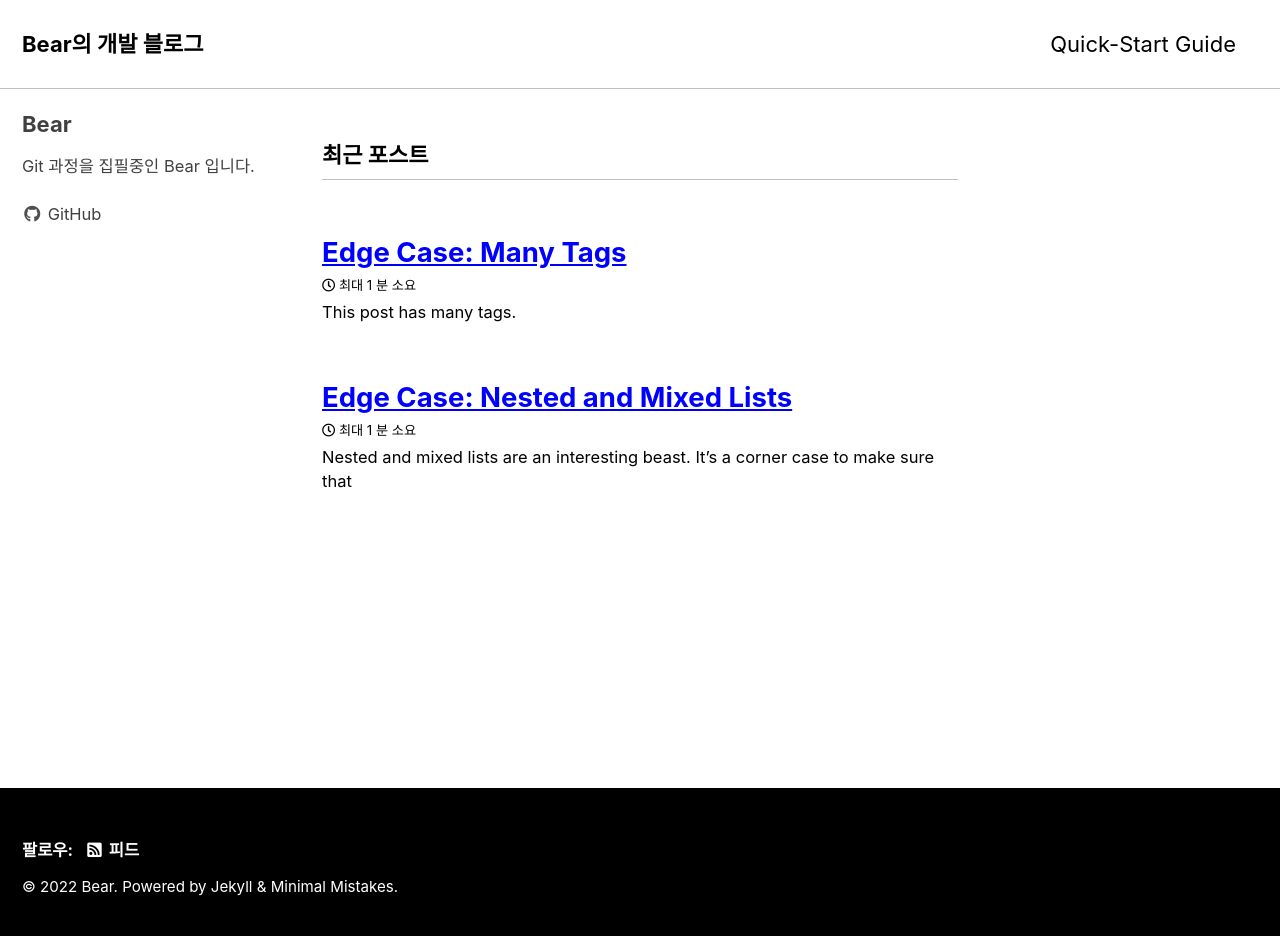
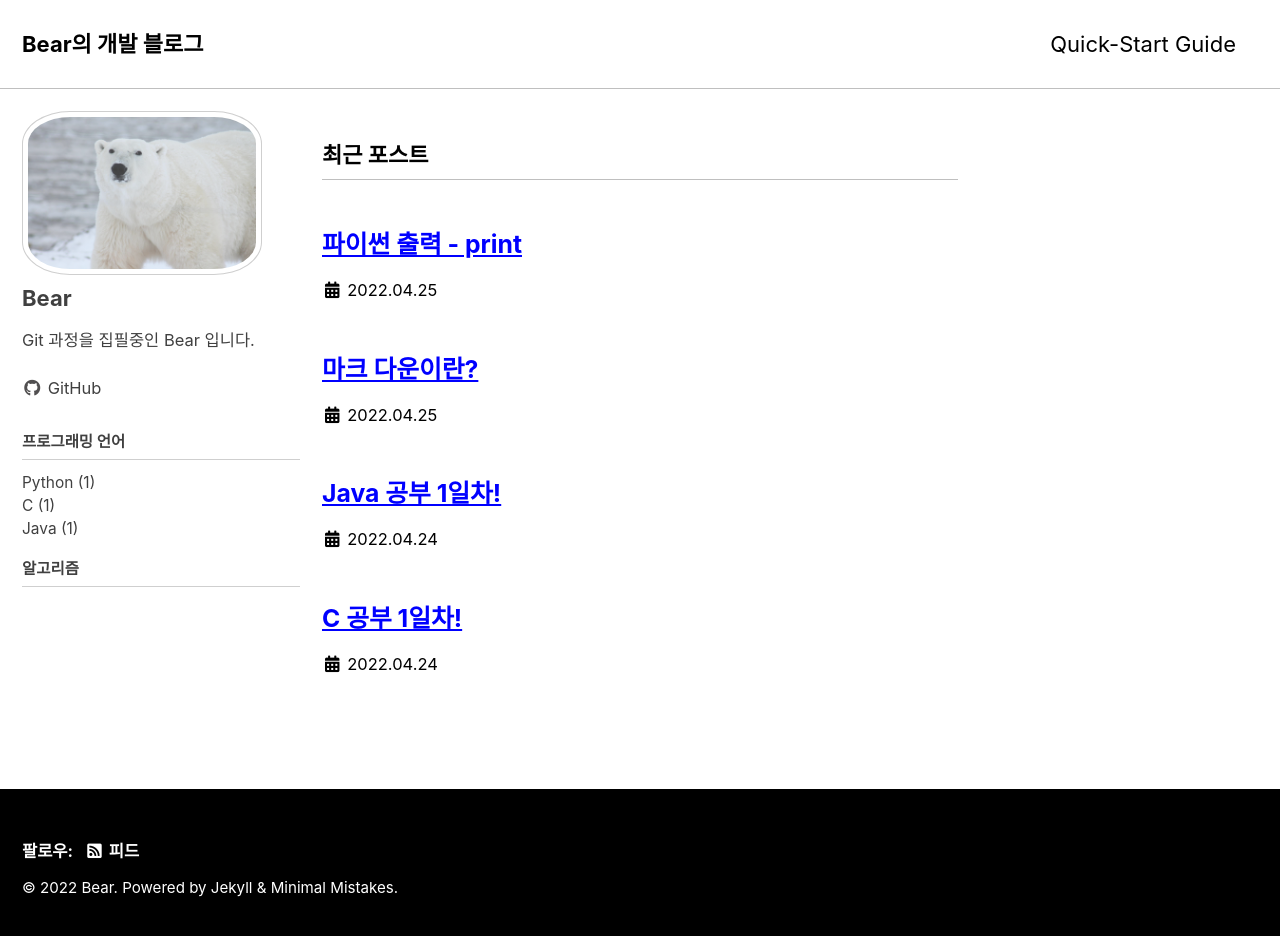
Before and after one commit to BearBear2322/BearBear2322.github.io, a Jekyll site: the page built from index.html, in a window 1280 px wide and 943 px high. Shown: the top 936 px of the window. Built offline with Jekyll 4.4.1, drawn with Linux system fonts in a browser that asks for light colours; cached includes are drawn as plain includes; the list of posts is cut into pages by our own code.

Commit message:
Git 과정에서 Blog 완성

```diff
--- a/_config.yml
+++ b/_config.yml
@@ -102,6 +102,7 @@ analytics:
 # Site Author
 author:
   name: "Bear"
+  avatar: "/assets/images/bear.jpg"
   bio: "Git 과정을 집필중인 Bear 입니다."
   links:
     - label: "GitHub"
--- a/_includes/archive-single.html
+++ b/_includes/archive-single.html
@@ -1,30 +1,19 @@
-{% if post.header.teaser %}
-  {% capture teaser %}{{ post.header.teaser }}{% endcapture %}
-{% else %}
-  {% assign teaser = site.teaser %}
-{% endif %}
-
-{% if post.id %}
-  {% assign title = post.title | markdownify | remove: "<p>" | remove: "</p>" %}
-{% else %}
-  {% assign title = post.title %}
-{% endif %}
+{% if post.header.teaser %} {% capture teaser %}{{ post.header.teaser }}{%
+endcapture %} {% else %} {% assign teaser = site.teaser %} {% endif %} {% if
+post.id %} {% assign title = post.title | markdownify | remove: "
+<p>" | remove: "</p>
+" %} {% else %} {% assign title = post.title %} {% endif %}
 
 <div class="{{ include.type | default: 'list' }}__item">
-  <article class="archive__item" itemscope itemtype="https://schema.org/CreativeWork">
-    {% if include.type == "grid" and teaser %}
-      <div class="archive__item-teaser">
-        <img src="{{ teaser | relative_url }}" alt="">
-      </div>
-    {% endif %}
-    <h2 class="archive__item-title no_toc" itemprop="headline">
-      {% if post.link %}
-        <a href="{{ post.link }}">{{ title }}</a> <a href="{{ post.url | relative_url }}" rel="permalink"><i class="fas fa-link" aria-hidden="true" title="permalink"></i><span class="sr-only">Permalink</span></a>
-      {% else %}
-        <a href="{{ post.url | relative_url }}" rel="permalink">{{ title }}</a>
-      {% endif %}
-    </h2>
-    {% include page__meta.html type=include.type %}
-    {% if post.excerpt %}<p class="archive__item-excerpt" itemprop="description">{{ post.excerpt | markdownify | strip_html | truncate: 160 }}</p>{% endif %}
+  <article class="archive-item">
+    <div>
+      <h3>
+        <a href="{{ post.url }}">{{post.title}}</a>
+      </h3>
+      <small>
+        <i class="fas fa-fw fa-calendar-alt" aria-hidden="true"> </i>{{
+        post.date | date: " %Y.%m.%d" }}
+      </small>
+    </div>
   </article>
 </div>
--- /dev/null
+++ b/_includes/nav_list_main
@@ -0,0 +1,30 @@
+<nav class="nav__list">
+    <ul class="nav__items" id="category_tag_menu">
+        <li>
+            <span class="nav__sub-title">프로그래밍 언어</span>
+            <ul>
+                {% for category in site.categories %}
+                {% if category[0] == "Python" %}
+                <li><a href="/categories/python">Python ({{category[1].size}})</a></li>
+                {% endif %}
+                {% endfor %}
+            </ul>
+            <ul>
+                {% for category in site.categories %}
+                {% if category[0] == "C" %}
+                <li><a href="/categories/c" >C ({{category[1].size}})</a></li>
+                {% endif %}
+                {% endfor %}
+            </ul>
+            <ul>
+                {% for category in site.categories %}
+                {% if category[0] == "Java" %}
+                <li><a href="/categories/java" >Java ({{category[1].size}})</a></li>
+                {% endif %}
+                {% endfor %}
+            </ul>
+
+            <span class="nav__sub-title">알고리즘</span>
+        </li>
+    </ul>
+</nav>
--- a/_includes/sidebar.html
+++ b/_includes/sidebar.html
@@ -1,19 +1,17 @@
 {% if page.author_profile or layout.author_profile or page.sidebar %}
-  <div class="sidebar sticky">
-  {% if page.author_profile or layout.author_profile %}{% include author-profile.html %}{% endif %}
-  {% if page.sidebar %}
-    {% for s in page.sidebar %}
-      {% if s.image %}
-        <img src="{{ s.image | relative_url }}"
-             alt="{% if s.image_alt %}{{ s.image_alt }}{% endif %}">
-      {% endif %}
-      {% if s.title %}<h3>{{ s.title }}</h3>{% endif %}
-      {% if s.text %}{{ s.text | markdownify }}{% endif %}
-      {% if s.nav %}{% include nav_list nav=s.nav %}{% endif %}
-    {% endfor %}
-    {% if page.sidebar.nav %}
-      {% include nav_list nav=page.sidebar.nav %}
-    {% endif %}
-  {% endif %}
-  </div>
+<div class="sidebar sticky">
+  {% if page.author_profile or layout.author_profile %}{% include
+  author-profile.html %}{% endif %} {% if page.sidebar %} {% for s in
+  page.sidebar %} {% if s.image %}
+  <img
+    src="{{ s.image | relative_url }}"
+    alt="{% if s.image_alt %}{{ s.image_alt }}{% endif %}"
+  />
+  {% endif %} {% if s.title %}
+  <h3>{{ s.title }}</h3>
+  {% endif %} {% if s.text %}{{ s.text | markdownify }}{% endif %} {% if s.nav
+  %}{% include nav_list nav=s.nav %}{% endif %} {% endfor %} {% if
+  page.sidebar.nav %} {% include nav_list nav=page.sidebar.nav %} {% endif %} {%
+  endif %} {% include nav_list_main %}
+</div>
 {% endif %}
--- a/_posts/2009-05-15-edge-case-nested-and-mixed-lists.md
+++ /dev/null
@@ -1,66 +0,0 @@
----
-title: "Edge Case: Nested and Mixed Lists"
-categories:
-  - Edge Case
-tags:
-  - content
-  - css
-  - edge case
-  - lists
-  - markup
----
-
-Nested and mixed lists are an interesting beast. It's a corner case to make sure that
-
-* Lists within lists do not break the ordered list numbering order
-* Your list styles go deep enough.
-
-### Ordered -- Unordered -- Ordered
-
-1. ordered item
-2. ordered item
-   * **unordered**
-   * **unordered**
-     1. ordered item
-     2. ordered item
-3. ordered item
-4. ordered item
-
-### Ordered -- Unordered -- Unordered
-
-1. ordered item
-2. ordered item
-   * **unordered**
-   * **unordered**
-     * unordered item
-     * unordered item
-3. ordered item
-4. ordered item
-
-### Unordered -- Ordered -- Unordered
-
-* unordered item
-* unordered item
-  1. ordered
-  2. ordered
-     * unordered item
-     * unordered item
-* unordered item
-* unordered item
-
-### Unordered -- Unordered -- Ordered
-
-* unordered item
-* unordered item
-  * unordered
-  * unordered
-    1. **ordered item**
-    2. **ordered item**
-* unordered item
-* unordered item
-
-### Task Lists
-
-- [x] Finish my changes
-- [ ] Push my commits to GitHub
-- [ ] Open a pull request
--- a/_posts/2009-06-01-edge-case-many-tags.md
+++ /dev/null
@@ -1,49 +0,0 @@
----
-title: "Edge Case: Many Tags"
-categories:
-  - Edge Case
-tags:
-  - 8BIT
-  - alignment
-  - Articles
-  - captions
-  - categories
-  - chat
-  - comments
-  - content
-  - css
-  - dowork
-  - edge case
-  - embeds
-  - excerpt
-  - Fail
-  - featured image
-  - FTW
-  - Fun
-  - gallery
-  - html
-  - image
-  - Jekyll
-  - layout
-  - link
-  - Love
-  - markup
-  - Mothership
-  - Must Read
-  - Nailed It
-  - Pictures
-  - Post Formats
-  - quote
-  - standard
-  - Success
-  - Swagger
-  - Tags
-  - template
-  - title
-  - twitter
-  - Unseen
-  - video
-  - YouTube
----
-
-This post has many tags.
--- /dev/null
+++ b/_posts/2022-04-24-c.md
@@ -0,0 +1,13 @@
+---
+title: "C 공부 1일차!"
+categories:
+  - C
+tags:
+  - C
+---
+
+## C 공부 1일차
+
+C 공부를 했어요.
+
+내용은 안알려줘요!
--- /dev/null
+++ b/_posts/2022-04-24-java.md
@@ -0,0 +1,13 @@
+---
+title: "Java 공부 1일차!"
+categories:
+  - Java
+tags:
+  - java
+---
+
+## 자바 공부 1일차
+
+자바 공부를 했어요.
+
+내용은 안알려줘요!
--- a/_sass/minimal-mistakes/_sidebar.scss
+++ b/_sass/minimal-mistakes/_sidebar.scss
@@ -134,8 +134,8 @@
   }
 
   img {
-    max-width: 110px;
-    border-radius: 50%;
+    max-width: 240px;
+    border-radius: 20%;
 
     @include breakpoint($large) {
       padding: 5px;
@@ -216,7 +216,7 @@
 
     &:before {
       @supports (pointer-events: none) {
-        content: '';
+        content: "";
         position: fixed;
         top: 0;
         left: 0;
```
Also changed, not shown: _pages/categories/c.md (added, +11 -0 lines), _pages/categories/java.md (added, +11 -0 lines), _pages/categories/python.md (added, +11 -0 lines), _posts/2022-04-25-mark-down.md (added, +40 -0 lines), _posts/2022-04-25-python-print.md (added, +19 -0 lines), assets/images/bear.jpg (added).
